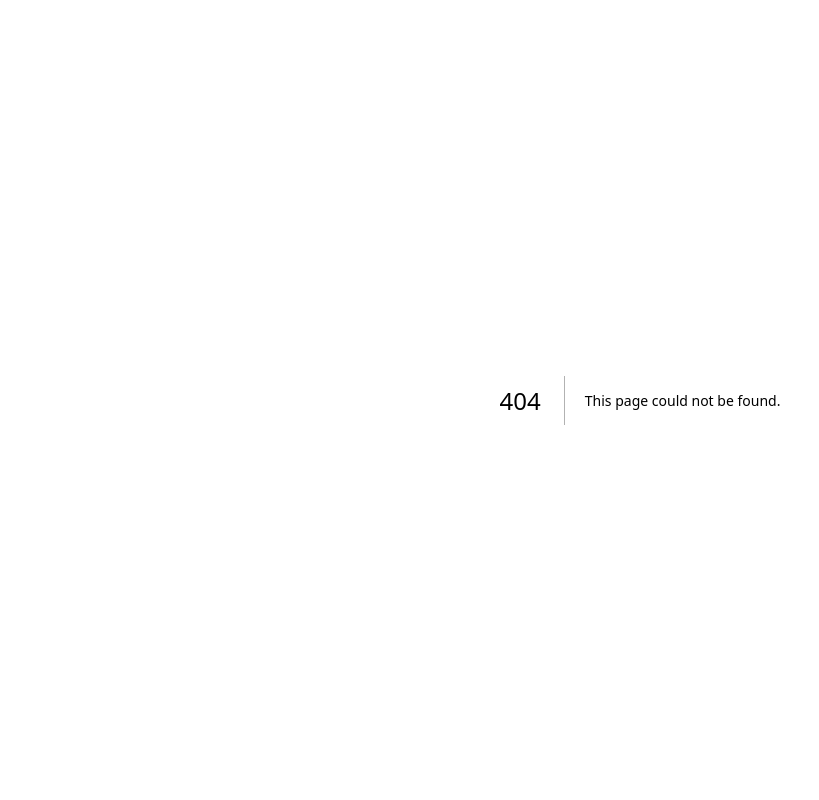
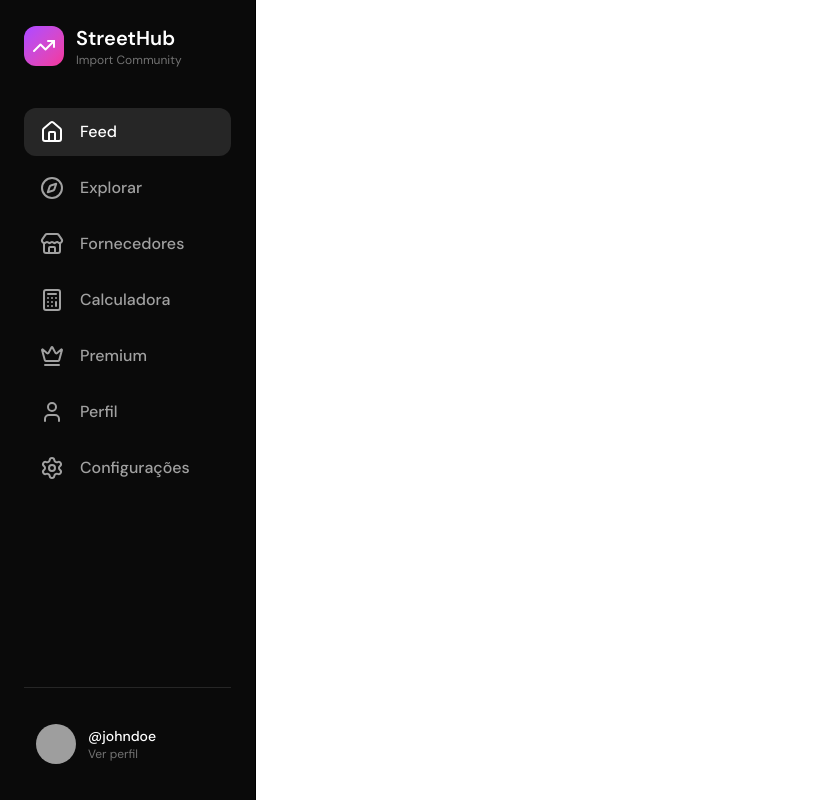
Before and after one commit to rafaelbarbos/projetos, a Next.js app in the folder streethub/: page /feed in a window 1280 px wide. Before the commit this address had no page. Shown: the whole page, without its empty margins (0-819 px from the left). Built offline with nearby package versions, Linux system fonts and the light colour scheme; grey boxes are pictures that could not be loaded.

Commit message:
Inicio da criacao do feed e componentes compartilhados

```diff
--- /dev/null
+++ b/streethub/app/components/feed/Sidebar.tsx
@@ -0,0 +1,82 @@
+'use client';
+
+import Link from "next/link";
+import { usePathname } from "next/navigation";
+import { Home, Compass, User, Store, Calculator, Crown, Settings, TrendingUp } from "lucide-react";
+import { Logo } from '@/app/components/shared/Logo';
+import path from "path";
+import { User as CurrentUser } from "@/type/feed";
+import { currentUser } from "@/data/mockData";
+import { Avatar } from "../shared/Avatar";
+
+const menuItems = [
+    { icon: Home, label: 'Feed', path: '/feed' },
+    { icon: Compass, label: 'Explorar', path: '/explore' },
+    { icon: Store, label: 'Fornecedores', path: '/suppliers' },
+    { icon: Calculator, label: 'Calculadora', path: '/calculator' },
+    { icon: Crown, label: 'Premium', path: '/premium' },
+    { icon: User, label: 'Perfil', path: '/profile' },
+    { icon: Settings, label: 'Configurações', path: '/settings' },
+];
+
+export function Sidebar() {
+    const pathname = usePathname();
+
+    return(
+        <aside className="fixed left-0 top-0 h-screen w-64 bg-neutral-950 border-r border-neutral-850 flex flex-col p-6">
+
+            {/*LOGO*/}
+            <Link href="/feed" className="mb-10">
+                <Logo/>
+            </Link>
+
+            {/* Navegação */}
+            <nav className="flex-1 space-y-2">
+                {menuItems.map((item) => {
+                    const isActive = pathname === item.path;
+                    const Icon = item.icon;
+
+                    return (
+                        <Link
+                            key={item.path}
+                            href={item.path}
+                            className={`flex items-center gap-4 px-4 py-3 rounded-xl transition-all ${
+                                isActive
+                                ? 'bg-neutral-800 text-white'
+                                : 'text-neutral-400 hover:bg-neutral-900 hover:text-white'
+                            }`}
+                            >
+                            <Icon className="w-6 h-6" />
+                            <span className="font-medium">
+                                {item.label}
+                            </span>
+                        </Link>
+                    );
+                })}
+            </nav>
+
+            {/* Usuário logado */}
+            {/* ⚠️  Dados mock — substituir por dados reais do contexto de auth */}
+            <div className="pt-6 border-t border-neutral-800">
+                <Link
+                    href="/profile"
+                    className="flex items-center gap-3 p-3 rounded-xl hover:bg-neutral-900 transition-all"
+                    >
+                        <Avatar
+                            src="currentUser.avatar"
+                            alt="currentUser.displayName"
+                            className="w-10 h-10 rounded-full object-cover"
+                            />
+                            <div className="flex-1 min-w-0">
+                                <p className="font-medium text-white text-sm truncate">
+                                    @{currentUser.username}
+                                </p>
+                                <p className="text-xs text-neutral-500">
+                                    Ver perfil
+                                </p>
+                            </div>
+                </Link>
+            </div>
+        </aside>
+    );
+}
--- /dev/null
+++ b/streethub/app/components/shared/Avatar.tsx
@@ -0,0 +1,55 @@
+interface AvatarProps {
+  src?: string;
+  name: string;
+  size?: 'sm' | 'md' | 'lg';
+}
+
+const sizes = {
+  sm: 'w-8 h-8 text-xs',
+  md: 'w-10 h-10 text-sm',
+  lg: 'w-16 h-16 text-xl',
+};
+
+// Gera uma cor consistente baseada no nome do usuário
+// O mesmo nome sempre gera a mesma cor
+function getColorFromName(name: string): string {
+  const colors = [
+    'bg-purple-500',
+    'bg-pink-500',
+    'bg-blue-500',
+    'bg-green-500',
+    'bg-orange-500',
+    'bg-red-500',
+    'bg-yellow-500',
+    'bg-teal-500',
+  ];
+  const index = name.charCodeAt(0) % colors.length;
+  return colors[index];
+}
+
+function getInitials(name: string): string {
+  return name
+    .split(' ')
+    .map((word) => word[0])
+    .slice(0, 2)
+    .join('')
+    .toUpperCase();
+}
+
+export function Avatar({ src, name, size = 'md' }: AvatarProps) {
+  if (src) {
+    return (
+      <img
+        src={src}
+        alt={name}
+        className={`${sizes[size]} rounded-full object-cover`}
+      />
+    );
+  }
+
+  return (
+    <div className={`${sizes[size]} ${getColorFromName(name)} rounded-full flex items-center justify-center font-semibold text-white flex-shrink-0`}>
+      {getInitials(name)}
+    </div>
+  );
+}
--- /dev/null
+++ b/streethub/app/components/shared/Logo.tsx
@@ -0,0 +1,15 @@
+import { TrendingUp } from "lucide-react";
+
+export function Logo() {
+    return(
+        <div className="flex items-center gap-3">
+          <div className="w-10 h-10 bg-gradient-to-br from-purple-500 to-pink-500 rounded-xl flex items-center justify-center">
+            <TrendingUp className="w-6 h-6 text-white" />
+          </div>
+          <div>
+            <h1 className="font-bold text-xl text-white">StreetHub</h1>
+            <p className="text-xs text-neutral-500">Import Community</p>
+          </div>
+        </div>
+    );
+}
--- /dev/null
+++ b/streethub/app/feed/page.tsx
@@ -0,0 +1,9 @@
+import { Sidebar } from "@/app/components/feed/Sidebar";
+
+export default function FeedPage() {
+  return (
+    <div>
+        <Sidebar />
+    </div>
+  );
+}
--- /dev/null
+++ b/streethub/data/mockData.ts
@@ -0,0 +1,13 @@
+import { User } from "@/type/feed";
+
+export const currentUser: User = {
+    id: "1",
+    username: "johndoe",
+    displayName: "John Doe",
+    avatar: "https://randomuser.me/api/portraits/men/1.jpg",
+    verified: true,
+    followers: 1200,
+    following: 500,
+    bio: "Software developer passionate about creating innovative solutions.",
+    reputation: 1500,
+};
--- /dev/null
+++ b/streethub/type/feed.ts
@@ -0,0 +1,11 @@
+export interface User {
+    id: string;
+    username: string;
+    displayName: string;
+    avatar: string;
+    verified: boolean;
+    followers: number;
+    following: number;
+    bio?: string;
+    reputation: number;
+}
```
